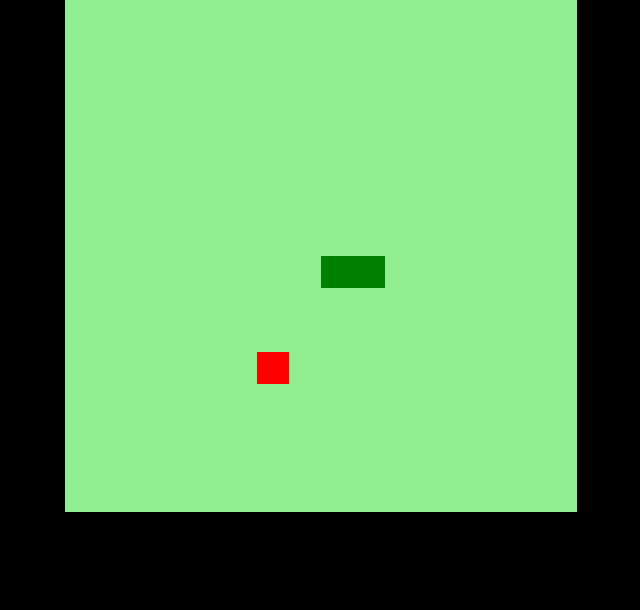
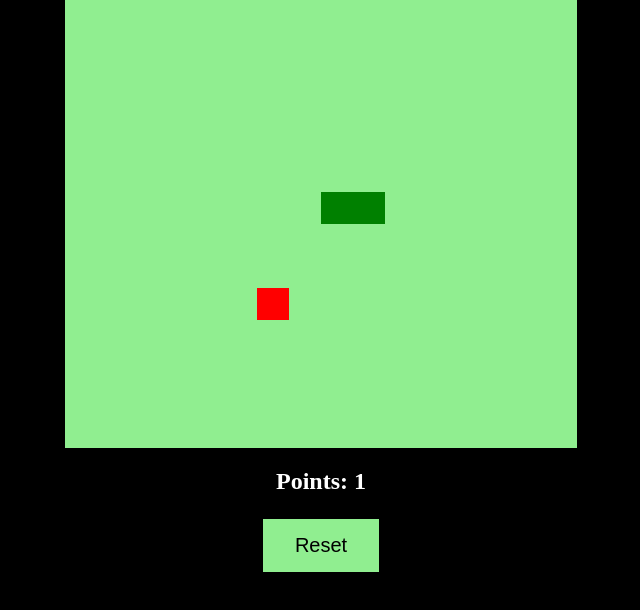
Before and after one commit to JosenildoVicente/snakeGame, a plain HTML site: page index.html in a window 1280 px wide. Shown: the part 172-782 px from the top of the page, without its empty margins (295-935 px from the left). Drawn offline with Linux system fonts and the light colour scheme.

Commit message:
adicionado pontuação e botão de resetar jogo

```diff
--- a/index.html
+++ b/index.html
@@ -11,5 +11,7 @@
 <body>
     <h1>SNAKE GAME!</h1>
     <canvas id="snake" width="512" height="512"></canvas>
+    <h2 id="point">Points: 0</h2>
+    <button class="button" type="button" onclick="reset()">Reset</button>
 </body>
 </html>
--- a/script.js
+++ b/script.js
@@ -1,5 +1,7 @@
 let canvas = document.getElementById("snake");
 let context = canvas.getContext("2d");
+let points_text = document.getElementById("point");
+let button_reset = document.getElementById("reset_button");
 let box = 32;
 let snake = [];
 snake[0] ={
@@ -29,6 +31,25 @@ function drawFood (){
     context.fillRect(food.x, food.y, box, box);
 }
 
+function score() {
+    points_text.textContent = "Points: " + (snake.length-1);
+}
+
+function reset(){
+    snake = [];
+    snake[0] ={
+        x: 8 * box,
+        y: 8 * box
+    }
+    direction = "right";
+    food ={
+        x: Math.floor(Math.random() * 15 + 1) * box,
+        y: Math.floor(Math.random() * 15 + 1) * box
+    }
+    clearInterval(jogo);
+    jogo = setInterval(iniciarJogo, 100);
+}
+
 document.addEventListener('keydown', update);
 
 function update(event){
@@ -55,6 +76,7 @@ function iniciarJogo(){
     criarBG();
     criarCobrinha();
     drawFood();
+    score();
 
     let snakeX = snake[0].x;
     let snakeY = snake[0].y;
--- a/style.css
+++ b/style.css
@@ -8,3 +8,16 @@ body{
     background-color:black;
     color: white;
 }
+
+.button {
+    border: none;
+    color: black;
+    padding: 15px 32px;
+    text-align: center;
+    text-decoration: none;
+    display: inline-block;
+    font-size: 20px;
+    margin: 4px 2px;
+    cursor: pointer;
+    background-color: lightgreen;
+}
```
